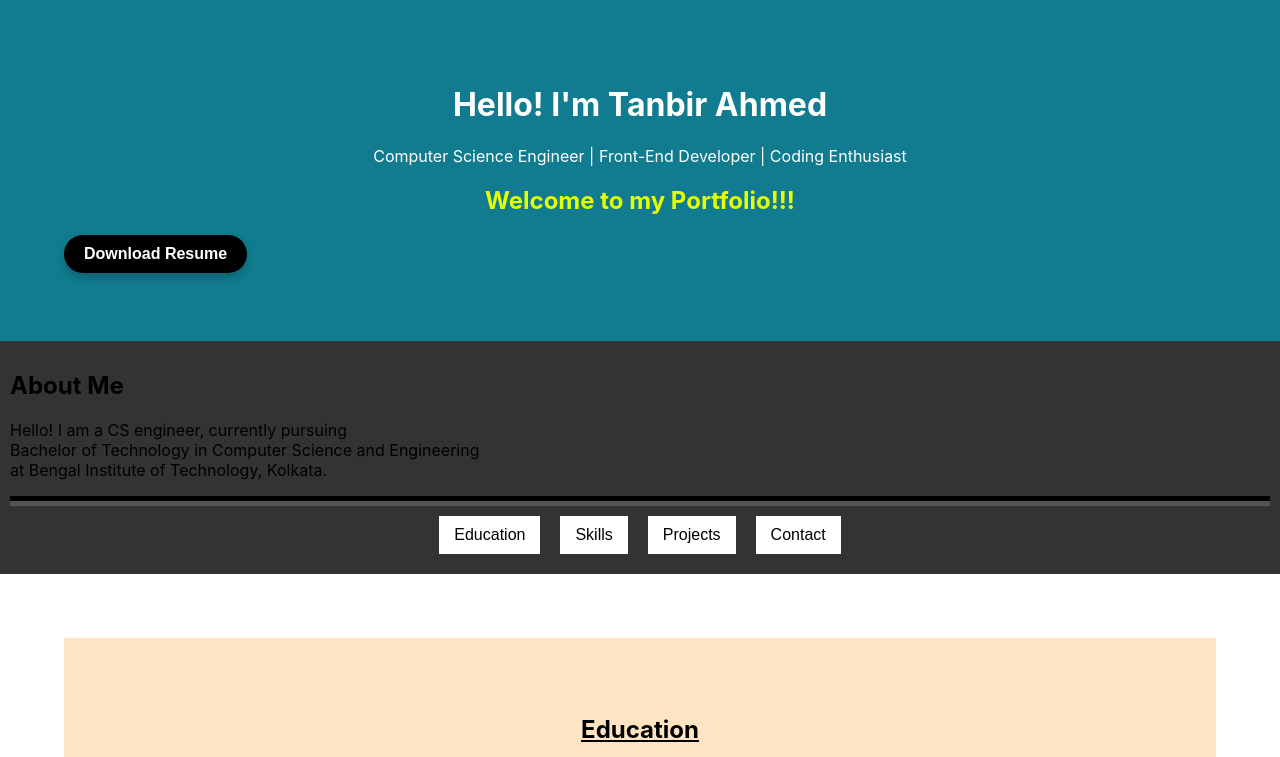
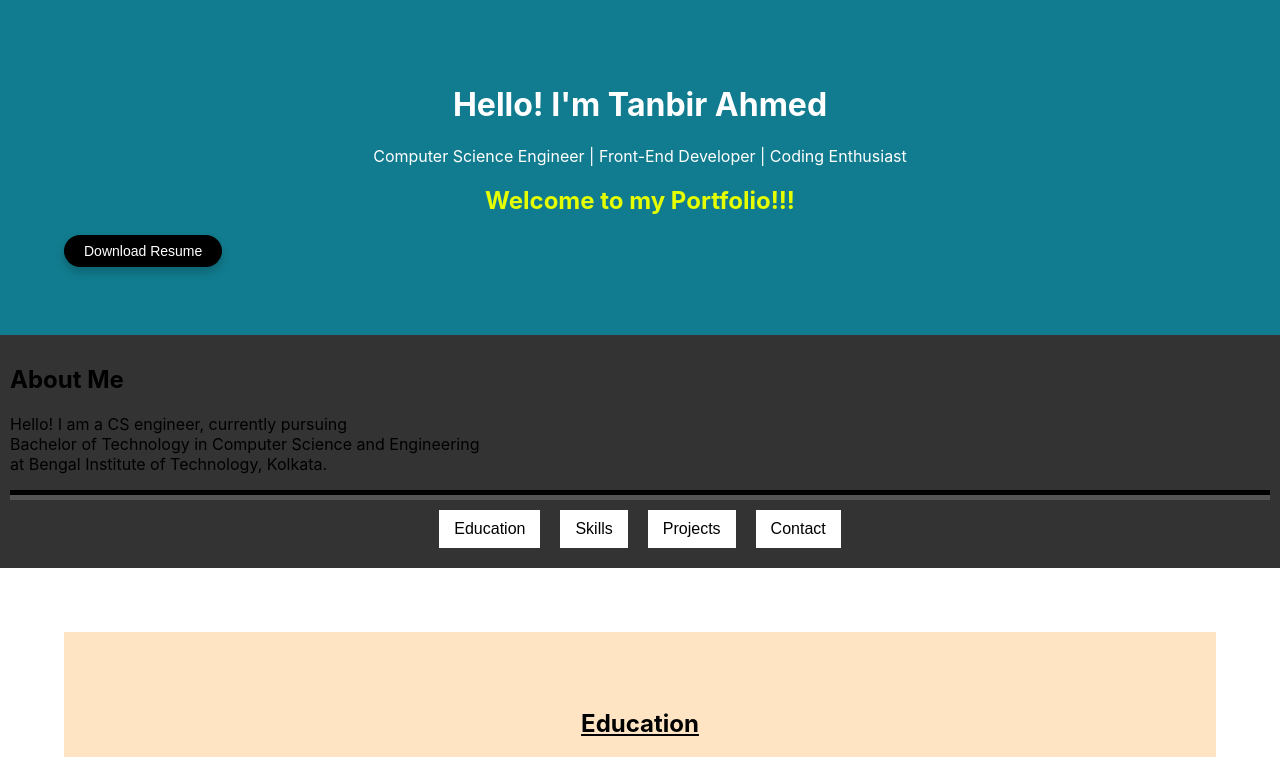
Before and after one commit to ta-gthb/portfolio, a plain HTML site: page index.html in a window 1280 px wide. Shown: the top 757 px of the page. Drawn offline with Linux system fonts and the light colour scheme.

Commit message:
Updated styles.css

```diff
--- a/styles.css
+++ b/styles.css
@@ -95,13 +95,12 @@ main {
     text-decoration: underline;
 }
 
-/* Download Resume Button */
     .download-btn {
         display: inline-block;
-    padding: 10px 20px;
-    font-size: 1rem;
+        padding: 8px 20px;
+        font-size: 14px;
         font-family: Arial, sans-serif;
-    font-weight: bold;
+        font-weight: 500;
         color: #fff;
         background-color: #000000; /* Dark gray */
         border: none;
```
Lines whose indentation alone changed are shown as unchanged.
